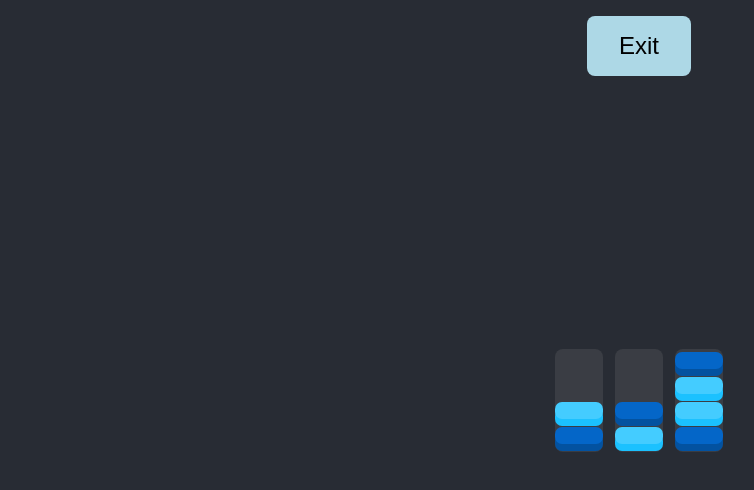
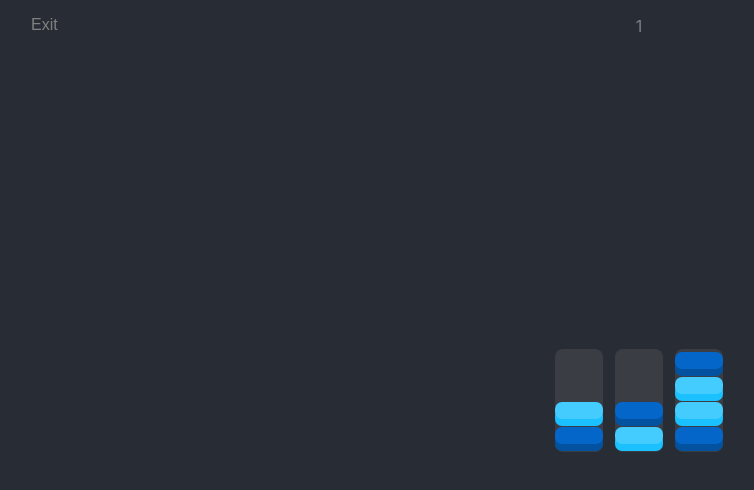
Before and after one commit to dkieffer/stacker, a React (Create React App) app: page / in a window 1280 px wide. Both pictures are taken after a click on the button "Play". Shown: the top 490 px of the page, without its empty margins (1-755 px from the left). Built offline with nearby package versions, Linux system fonts and the light colour scheme.

Commit message:
clean up game flow and menu style

```diff
--- a/src/App.css
+++ b/src/App.css
@@ -86,14 +86,30 @@
   padding: 1rem 2rem;
   margin: 1rem;
   font-size: 24px;
-  background-color: lightblue;
+  background-color: goldenrod;
   border: none;
   border-radius: 0.5rem;
 }
 
+.exit-button {
+  position: absolute;
+  top: 0;
+  left: 0;
+  background-color: unset;
+  color: gray;
+  margin: 0;
+  font-size: 1rem;
+
+}
+
+.hud {
+  font-size: 1rem;
+  color: gray;
+}
+
 .center-view {
-  /* position: relative; */
-  /* left: 50%;
+  position: relative;
+  left: 50%;
   top: 50%;
-  transform: translate(-50%, -50%); */
+  transform: translate(-50%, -50%);
 }
--- a/src/App.js
+++ b/src/App.js
@@ -35,13 +35,15 @@ class App extends React.Component {
     this.initGame = this.initGame.bind(this);
   }
 
-  initGame() {
+  initGame(lvlup) {
     console.log('init game');
     if (!localStorage.getItem('level')) {
       localStorage.setItem('level', 1);
     }
     let lvl = localStorage.getItem('level');
-    lvl++;
+    if (lvlup) {
+      lvl++;
+    }
     localStorage.setItem('level', lvl);
 
     this.setState((state) => ({
@@ -291,8 +293,8 @@ class App extends React.Component {
 
     return (
         <div className="App">
-          <Menu startGame={this.initGame} activeView={this.state.activeView} />
-          <Win startGame={this.initGame} activeView={this.state.activeView} />
+          <Menu startGame={this.initGame} activeView={this.state.activeView} level={this.state.game.leve} />
+          <Win startGame={this.initGame} activeView={this.state.activeView} level={this.state.game.level} />
           <Game
             stacks={this.state.stacks}
             game={this.state.game}
@@ -302,6 +304,7 @@ class App extends React.Component {
             activeView={this.state.activeView}
             manageStackAction={this.manageStackAction}
             quitGame={this.quitGame}
+            level={this.state.game.level}
           />
 
         </div>
--- a/src/game.js
+++ b/src/game.js
@@ -33,12 +33,13 @@ class Game extends React.Component {
 
         return (
             <div className={className}>
-                <div className="center-view">
+                <div>
                     {stacks}
                     {tokens}
                 </div>
                 <div>
-                    <button className="button" onClick={() => this.props.quitGame()}>Exit</button>
+                    <p className="hud">{this.props.level}</p>
+                    <button className="button exit-button" onClick={() => this.props.quitGame()}>Exit</button>
                 </div>
             </div>
         );
--- a/src/menu.js
+++ b/src/menu.js
@@ -14,8 +14,10 @@ class Menu extends React.Component {
 
         return (
             <div className={className}>
-                <h1>Stacker</h1>
-                <button className="button" onClick={() => this.props.startGame()}>Play</button>
+                <div className="center-view">
+                    <h1>Stacker</h1>
+                    <button className="button" onClick={() => this.props.startGame()}>Play</button>
+                </div>
             </div>
         )
     }
--- a/src/win.js
+++ b/src/win.js
@@ -14,8 +14,10 @@ class Win extends React.Component {
 
         return (
             <div className={className}>
-                <h1>You Stacked</h1>
-                <button className="button" onClick={() => this.props.startGame()}>Continue</button>
+                <div className="center-view">
+                    <h1>You Stacked</h1>
+                    <button className="button" onClick={() => this.props.startGame(true)}>Continue</button>
+                </div>
             </div>
         )
     }
```
